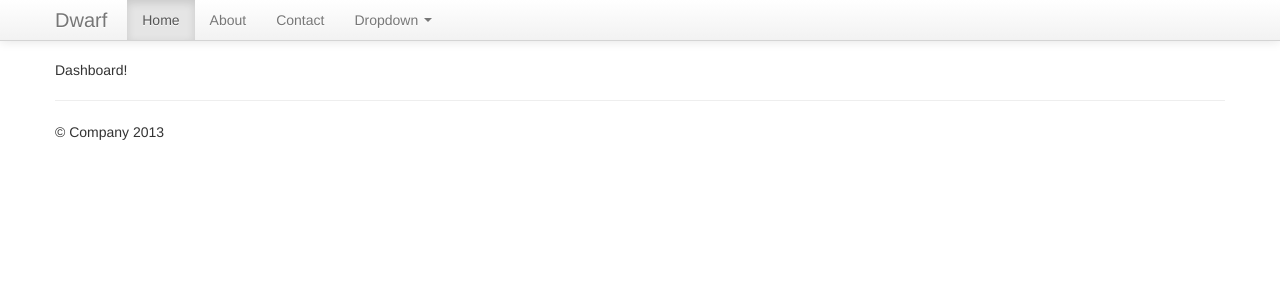
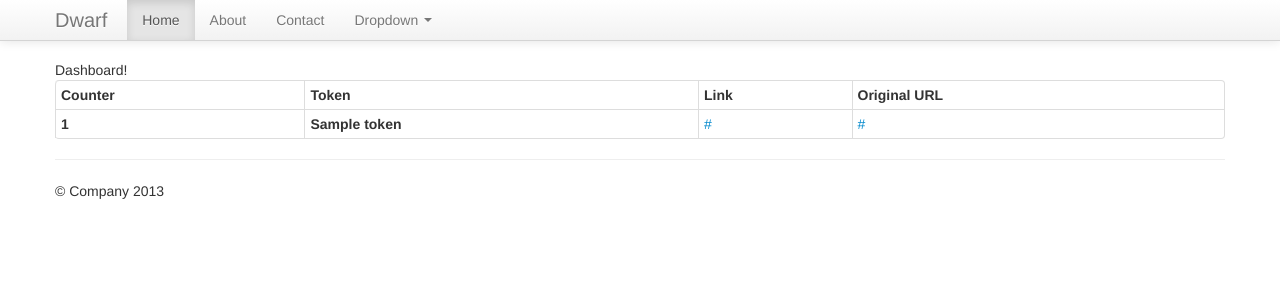
Before and after one commit to slok/dwarf, a Django app: template dwarf/userprofile/templates/userprofile/dashboard.html in a window 1280 px wide. Shown: the top 301 px of the page. Run offline with Django 3.2, Linux system fonts and the light colour scheme; the template is opened without the code that fills it: most values are stand-ins (such as "Sample title", 1, 10 or a date in 2020); parts of the project's set-up code (start-up, migrations or seed data) failed here and were passed over; some libraries are stand-ins or nearby versions.

Commit message:
Added preview of links in dashboard

```diff
--- a/dwarf/userprofile/templates/userprofile/dashboard.html
+++ b/dwarf/userprofile/templates/userprofile/dashboard.html
@@ -2,4 +2,25 @@
 
 {% block body%}
     Dashboard!
+
+    <table class="table table-bordered table-condensed">
+        <thead>
+            <tr>
+              <th>Counter</th>
+              <th>Token</th>
+              <th>Link</th>
+              <th>Original URL</th>
+            </tr>
+        </thead>
+        <tbody>
+        {% for link in links %}
+            <tr>
+                <th>{{link.counter}}</th>
+                <th>{{link.token}}</th>
+                <td><a href={% url "forwarder-forward" link.token %}>{% url "forwarder-forward" link.token %}</a></td>
+                <td><a href="http://{{link.url}}">{{link.url}}</a></td>
+            </tr>
+        {% endfor %}
+        </tbody>
+    </table>
 {% endblock body%}
--- a/dwarf/userprofile/views.py
+++ b/dwarf/userprofile/views.py
@@ -15,6 +15,7 @@ from django.contrib.auth.decorators import login_required
 
 from userprofile.models import Profile
 from userprofile.forms import SignupForm, ResetPasswordForm
+from linkshortener.models import UserLink, ShortLink
 from dwarfutils.hashutils import get_random_hash
 
 
@@ -116,7 +117,9 @@ def custom_login(request, template_name):
 
 @login_required
 def user_dashboard(request):
-    context = {}
+    links_aux = UserLink.objects.filter(user=request.user)
+    links = [ ShortLink.find(token=i.token) for i in links_aux]
+    context = {"links": links}
 
     return render_to_response('userprofile/dashboard.html',
                         context,
```
